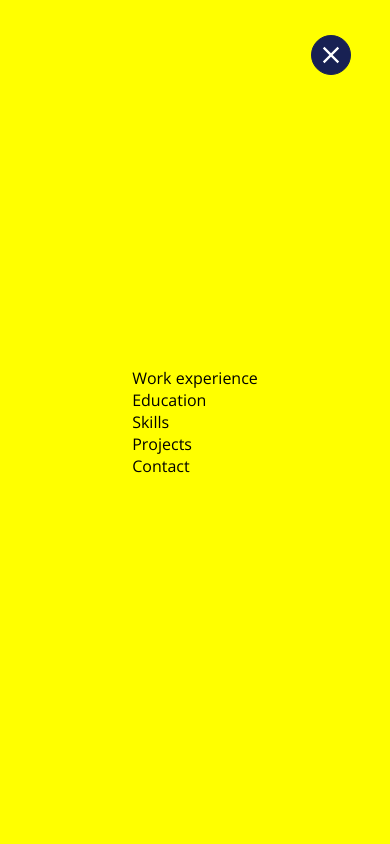
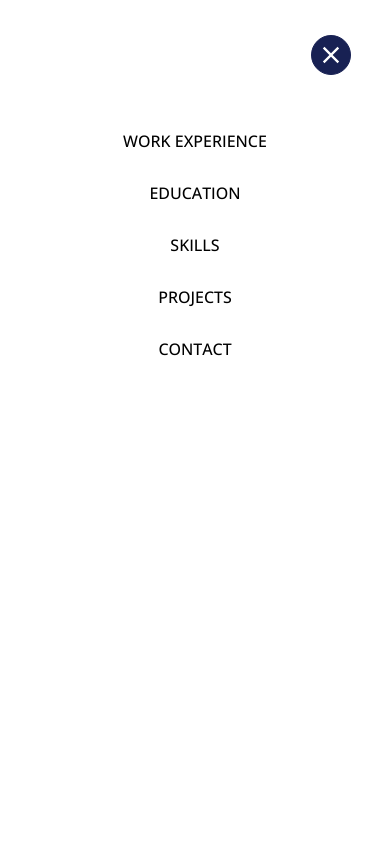
Before and after one commit to Zaranasirova/Portfolio, a React (Vite) app: page / in a window 390 px wide. Both pictures are taken after a click on the element 331 px from the left and 55 px from the top of the page. Shown: the top 844 px of the page. Built offline with nearby package versions, Linux system fonts and the light colour scheme.

Commit message:
Make Projects section responsive

```diff
--- a/src/assets/scss/components/_header.scss
+++ b/src/assets/scss/components/_header.scss
@@ -33,26 +33,60 @@
         background-color: $first_color;
         position: relative;
         z-index: 101;
+        cursor: pointer;
+
+        &.close {
+          animation: rotateClose 0.5s ease forwards;
+          background-color: #b0b0b0;
+          border-color: #b0b0b0;
+        }
       }
+
       .menu-icon {
         width: 28px;
         height: 28px;
         color: #fff;
         position: relative;
         z-index: 102;
+        transition: transform 0.5s ease;
+
+        &.close {
+          transform: rotate(45deg);
+        }
       }
 
       .responsive-navigation {
-        background-color: yellow;
+        background-color: #fff;
         position: fixed;
-        z-index: 100; // Responsive navigation burger menyunun altında qalsın.
+        z-index: 100;
         top: 0;
         left: 0;
         right: 0;
         bottom: 0;
         display: flex;
         justify-content: center;
-        align-items: center;
+        animation: fadeInNavigation 0.8s ease forwards;
+
+        .responsive-nav-list {
+          display: flex;
+          flex-direction: column;
+          gap: 30px;
+          text-align: center;
+          position: absolute;
+          top: 130px;
+          animation: slideDownNavigation 0.6s ease forwards;
+
+          .responsive-nav-item {
+            font-size: 16px;
+            text-transform: uppercase;
+            font-weight: 500;
+            color: $first_color;
+            opacity: 0;
+            animation: fadeInItem 0.5s ease forwards;
+            animation-delay: 0.3s;
+            color: #fff;
+          }
+        }
       }
     }
   }
@@ -74,3 +108,44 @@
     }
   }
 }
+
+
+@keyframes rotateClose {
+  0% {
+    transform: rotate(0deg);
+  }
+  100% {
+    transform: rotate(360deg);
+  }
+}
+
+@keyframes fadeInNavigation {
+  0% {
+    opacity: 0;
+  }
+  100% {
+    opacity: 1;
+  }
+}
+
+@keyframes slideDownNavigation {
+  0% {
+    transform: translateY(-50px);
+    opacity: 0;
+  }
+  100% {
+    transform: translateY(0);
+    opacity: 1;
+  }
+}
+
+@keyframes fadeInItem {
+  0% {
+    opacity: 0;
+    transform: translateY(10px);
+  }
+  100% {
+    opacity: 1;
+    transform: translateY(0);
+  }
+}
--- a/src/assets/scss/components/_workandeducation.scss
+++ b/src/assets/scss/components/_workandeducation.scss
@@ -18,6 +18,7 @@
       align-items: center;
       padding: 100px 0;
       border-bottom: 1px solid #cacaca;
+
       .work-box {
         display: flex;
         gap: 120px;
@@ -25,6 +26,10 @@
         width: 100%;
         position: relative;
 
+        @media (max-width: 1100px) {
+          flex-direction: column;
+          gap: 0;
+        }
 
         &.visible {
           .left-side {
@@ -41,13 +46,29 @@
           transform: translateX(-100px);
           transition: opacity 0.6s ease-out, transform 1.5s ease-out;
           opacity: 0;
+          @media (max-width: 1100px) {
+            padding-left: 40px;
+            width: 100%;
+            transform: translateX(100px); /* Başlanğıc mövqeyi */
+            transition: opacity 0.6s ease-out, transform 1.5s ease-out;
+          }
           .duration {
             line-height: 1.8em;
             text-align: right;
+
             font-size: 14px;
             color: $first_color;
             letter-spacing: 0.15em;
             font-weight: bolder;
+            @media (max-width: 1100px) {
+              text-align: start;
+            }
+            @media(max-width: 430px){
+              font-size: 11px;
+            }
+            @media(max-width: 365px){
+              font-size: 10px;
+            }
           }
           .position {
             line-height: 1.8em;
@@ -55,6 +76,9 @@
             font-size: 14px;
             letter-spacing: 0.2em;
             color: $first_color;
+            @media (max-width: 1100px) {
+              text-align: start;
+            }
           }
         }
         .right-side {
@@ -62,6 +86,10 @@
           transform: translateX(100px); /* Başlanğıc mövqeyi */
           transition: opacity 0.6s ease-out, transform 1.5s ease-out;
           opacity: 0;
+          @media (max-width: 1100px) {
+            padding-left: 40px;
+            width: 100%;
+          }
           .company {
             line-height: 1.8em;
             font-size: 14px;
@@ -73,6 +101,9 @@
             font-size: 14px;
             color: $first_color;
             width: 400px;
+            @media(max-width: 700px){
+              width: 100%;
+            }
           }
         }
 
@@ -81,8 +112,11 @@
           position: absolute;
           width: 1px;
           top: 15px;
-          height: 110%;
+          height: 112%;
           background: #cacaca;
+          @media (max-width: 1100px) {
+            display: none;
+          }
         }
 
         &::after {
@@ -96,10 +130,6 @@
           border-radius: 50%;
         }
       }
-
-      .work-box:last-of-type::before {
-      height: calc(100% - 18px);
-      }
     }
   }
 }
--- a/src/assets/scss/pages/_projects.scss
+++ b/src/assets/scss/pages/_projects.scss
@@ -39,11 +39,14 @@
             display: flex;
             justify-content: space-between;
             padding: 50px 0;
+            @media(max-width:920px){
+              flex-direction: column;
+            }
             .left-side-swiper {
               flex: 1;
               background-color: #ffffff26;
               color: #fff;
-              height: 254px;
+              min-height: 259px;
               display: flex;
               flex-direction: column;
               .project-info {
@@ -53,7 +56,7 @@
                 gap: 10px;
                 color:#cecece;
                 .project-number {
-                  font-size: 40px;
+                  font-size: 25px;
                   padding-bottom: 5px;
                 }
                 .project-name {
@@ -61,8 +64,25 @@
                   padding-bottom: 10px;
                 }
                 .project-text{
-                  padding-bottom: 5px;
 
+
+                  display: -webkit-box;
+                  -webkit-line-clamp: 3;
+                  -webkit-box-orient: vertical;
+                  overflow: hidden;
+                  p{
+                    font-size: 14px;
+                  }
+                }
+                .projects-skills{
+                 padding-top: 5px;
+                  display: -webkit-box;
+                  -webkit-line-clamp: 2;
+                  -webkit-box-orient: vertical;
+                  overflow: hidden;
+                  span{
+                    font-size: 14px;
+                  }
                 }
               }
               .project-links {
@@ -85,11 +105,22 @@
               .project-image {
                 width: 100%;
                 height: 100%;
-                img {
+                div{
                   width: 100%;
                   height: 100%;
-                  object-fit: contain;
+                  a{
+                    width: 100%;
+                    height: 100%;
+                    display: block;
+                    img {
+
+                      width: 100%;
+                      height: 100%;
+                      object-fit: cover;
+                    }
+                  }
                 }
+
               }
             }
           }
--- a/src/assets/scss/pages/_skills.scss
+++ b/src/assets/scss/pages/_skills.scss
@@ -1,21 +1,26 @@
 .skills-container {
-  padding: 50px 0;
-  .skill-wrapper {
-    display: flex;
-    flex-direction: column;
-    gap: 70px;
-    .skills-head-title {
-      text-align: center;
+
+  .skills-head-title {
+    text-align: center;
+    border-bottom: 1px solid #d6b8b8;
+    padding: 30px 0;
+    h2 {
       font-size: 20px;
       letter-spacing: 0.2em;
       color: $first_color;
       text-transform: uppercase;
     }
+  }
+  .skill-wrapper {
+    display: flex;
+    flex-direction: column;
+    gap: 70px;
+   padding-top: 60px;
     .skills-box {
       display: flex;
       flex-wrap: wrap;
       gap: 30px;
-      justify-content: start;
+      justify-content: center;
       padding: 30px 0;
 
       .skill-icon {
@@ -54,10 +59,8 @@
         }
       }
     }
-
   }
 }
-
 
 @keyframes fadeInUp {
   from {
--- a/src/components/EducationAndWork.jsx
+++ b/src/components/EducationAndWork.jsx
@@ -36,7 +36,8 @@ const EducationAndWork = ({ title, data }) => {
         <h2 className="work-experience-head-title">{title}</h2>
         <div className="work-experience">
           {data.map((item, index) => (
-            <div className="work-box" key={index}>
+           <div className="container" key={index}>
+             <div className="work-box" key={index}>
               <div className="left-side">
                 <h6 className="duration">{item.duration}</h6>
                 <p className="position">{item.position}</p>
@@ -46,6 +47,7 @@ const EducationAndWork = ({ title, data }) => {
                 <p className="description">{item.description}</p>
               </div>
             </div>
+           </div>
           ))}
         </div>
       </div>
--- a/src/components/Header.jsx
+++ b/src/components/Header.jsx
@@ -15,7 +15,7 @@ const Header = ({ handleScroll, refs }) => {
                 setMenuToggle(false);
             } else {
                 setMenuToggle(true);
-                setIsOpen(false); // Ekran geniş olduqda menyunu bağla
+                setIsOpen(false);
             }
         };
         handleResize();
@@ -39,11 +39,12 @@ const Header = ({ handleScroll, refs }) => {
                         refs={refs}
                         navbar={"navigation"}
                         navlist={"navigation-list"}
+                        navitem={"navigation-item"}
                     />
                 ) : (
                     <div className="burger-menu-wrapper" onClick={openMenuBar}>
                         {isOpen ? (
-                            <div className='burger-menu'><IoMdClose className="menu-icon" /></div>
+                            <div className='burger-menu close-menu'><IoMdClose className="menu-icon" /></div>
                         ) : (
                            <div className="burger-menu"><RxHamburgerMenu className='menu-icon' /></div>
                         )}
@@ -52,6 +53,8 @@ const Header = ({ handleScroll, refs }) => {
                                 handleScroll={handleScroll}
                                 refs={refs}
                                 navbar={"responsive-navigation active"}
+                                navlist={"responsive-nav-list"}
+                                navitem={"responsive-nav-item"}
                             />
                         )}
                     </div>
--- a/src/components/Navigation.jsx
+++ b/src/components/Navigation.jsx
@@ -4,16 +4,16 @@ import { RxHamburgerMenu } from "react-icons/rx";
 
 
 
-const Navigation = ({ handleScroll, refs,navbar,navlist }) => {
+const Navigation = ({ handleScroll, refs,navbar,navlist,navitem }) => {
      const { workRef, educationRef, skillsRef, projectsRef, contactRef } = refs;
     return (
         <nav className={navbar}>
             <ul className={navlist}>
-                <li onClick={() => handleScroll(workRef)} className='navigation-item'><Link to={"/"} className='navigation-link'>Work experience</Link></li>
-                <li onClick={() => handleScroll(educationRef)} className='navigation-item'><Link to={"/"} className='navigation-link'>Education</Link></li>
-                <li onClick={() => handleScroll(skillsRef)} className='navigation-item'><Link to={"/"} className='navigation-link'>Skills</Link></li>
-                <li onClick={() => handleScroll(projectsRef)} className='navigation-item'><Link to={"/"} className='navigation-link'>Projects</Link></li>
-                <li onClick={() => handleScroll(contactRef)} className='navigation-item'><Link to={"/"} className='navigation-link'>Contact</Link></li>
+                <li onClick={() => handleScroll(workRef)} className={navitem}><Link to={"/"} className='navigation-link'>Work experience</Link></li>
+                <li onClick={() => handleScroll(educationRef)} className={navitem}><Link to={"/"} className='navigation-link'>Education</Link></li>
+                <li onClick={() => handleScroll(skillsRef)} className={navitem}><Link to={"/"} className='navigation-link'>Skills</Link></li>
+                <li onClick={() => handleScroll(projectsRef)} className={navitem}><Link to={"/"} className='navigation-link'>Projects</Link></li>
+                <li onClick={() => handleScroll(contactRef)} className={navitem}><Link to={"/"} className='navigation-link'>Contact</Link></li>
             </ul>
         </nav>
     )
--- a/src/pages/Home.jsx
+++ b/src/pages/Home.jsx
@@ -1,5 +1,5 @@
 import React, { forwardRef } from 'react';
-import cv_image from "../assets/image/cv_image1.png";
+import cv_image from "../assets/image/zara.png";
 import { Contact_data } from '../data';
 import { FaLinkedinIn, FaFacebookF, FaGithub, FaWhatsapp } from "react-icons/fa";
 import { Link } from 'react-router-dom';
--- a/src/pages/Projects.jsx
+++ b/src/pages/Projects.jsx
@@ -5,7 +5,7 @@ import { Link } from "react-router-dom";
 import { GoArrowUpRight } from "react-icons/go";
 import { FaGithub } from "react-icons/fa";
 import Fancybox from "../components/Fancybox";
-
+import { Autoplay } from "swiper/modules";
 import { projectsData } from "../data";
 
 
@@ -17,7 +17,16 @@ const Projects = () => {
       </div>
       <div className="projects-wrapper">
         <div className="projects-box-wrapper container">
-          <Swiper className="mySwiper">
+          <Swiper
+          className="mySwiper"
+          modules={[Autoplay]}
+            autoplay={{
+              delay: 1800,
+              disableOnInteraction: false,
+              pauseOnMouseEnter: true,
+            }}
+            loop={true}
+            >
             {
               projectsData.map((item, index) => (
                 <SwiperSlide className="swiper" key={index}>
@@ -26,8 +35,9 @@ const Projects = () => {
                       <div className="project-info">
                         <h2 className="project-number">{item.number}</h2>
                         <h3 className="project-name">{item.title}</h3>
-                        <p className="project-text">{item.text}</p>
-                        <span>{item.skills}</span>
+                        <div className="project-text"><p>{item.text}</p></div>
+                        <div className="projects-skills"><span>{item.skills}</span></div>
+
                       </div>
                       <div className="project-links">
                         <Link to={item.demo_link} target="_blank" ><GoArrowUpRight className="link" /></Link>
--- a/src/pages/Skills.jsx
+++ b/src/pages/Skills.jsx
@@ -39,6 +39,9 @@ const SkillsSection = () => {
 
   return (
     <section className="skills-container">
+      <div className="skills-head-title">
+       <h2>skills</h2>
+       </div>
       <div className="container skill-wrapper">
         <div className="skills-box" ref={skillsRef}>
           {skills.map((item, index) => (
```
Also changed, not shown: src/assets/scss/pages/_home.scss (+0 -19 lines), src/assets/image/zara.png (added).
